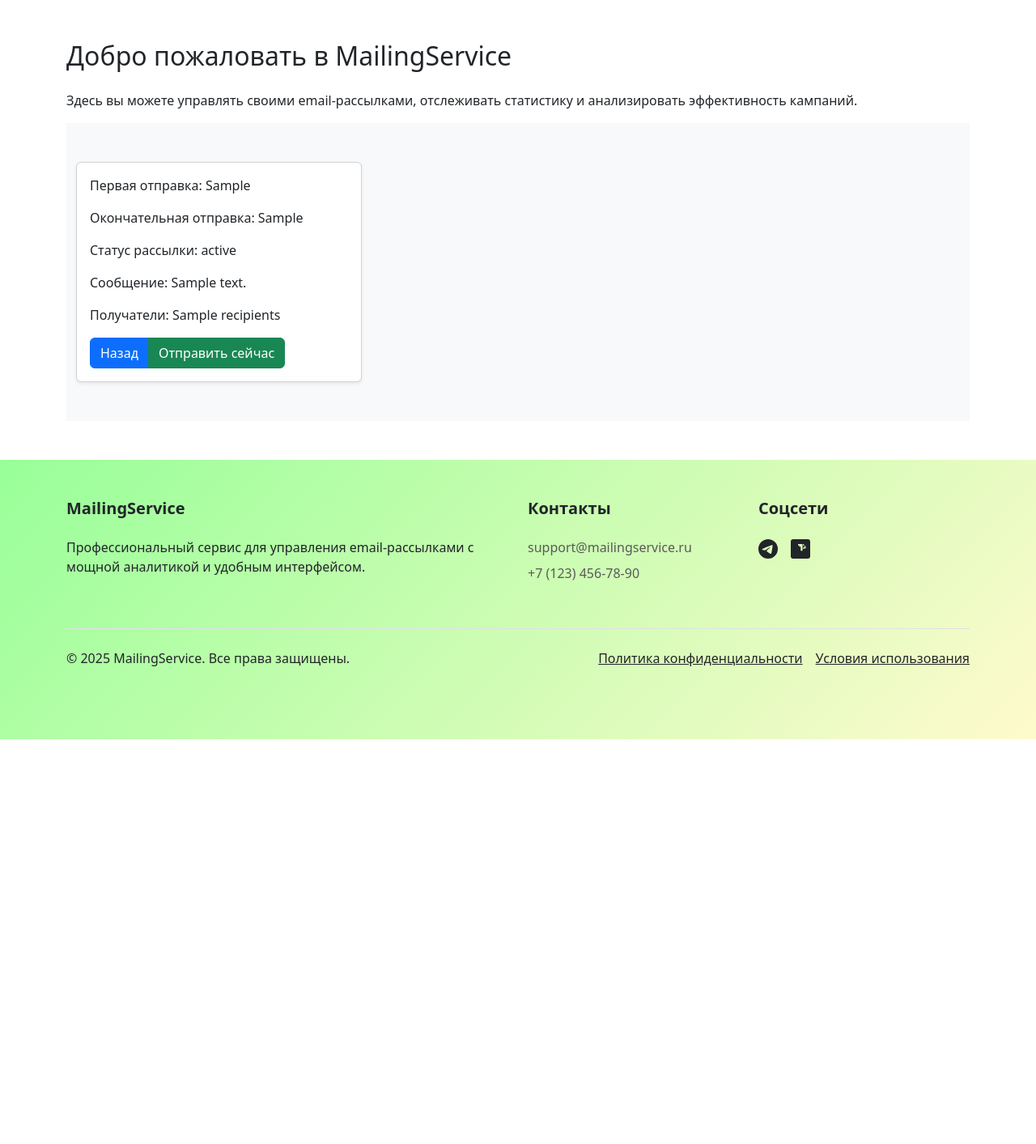
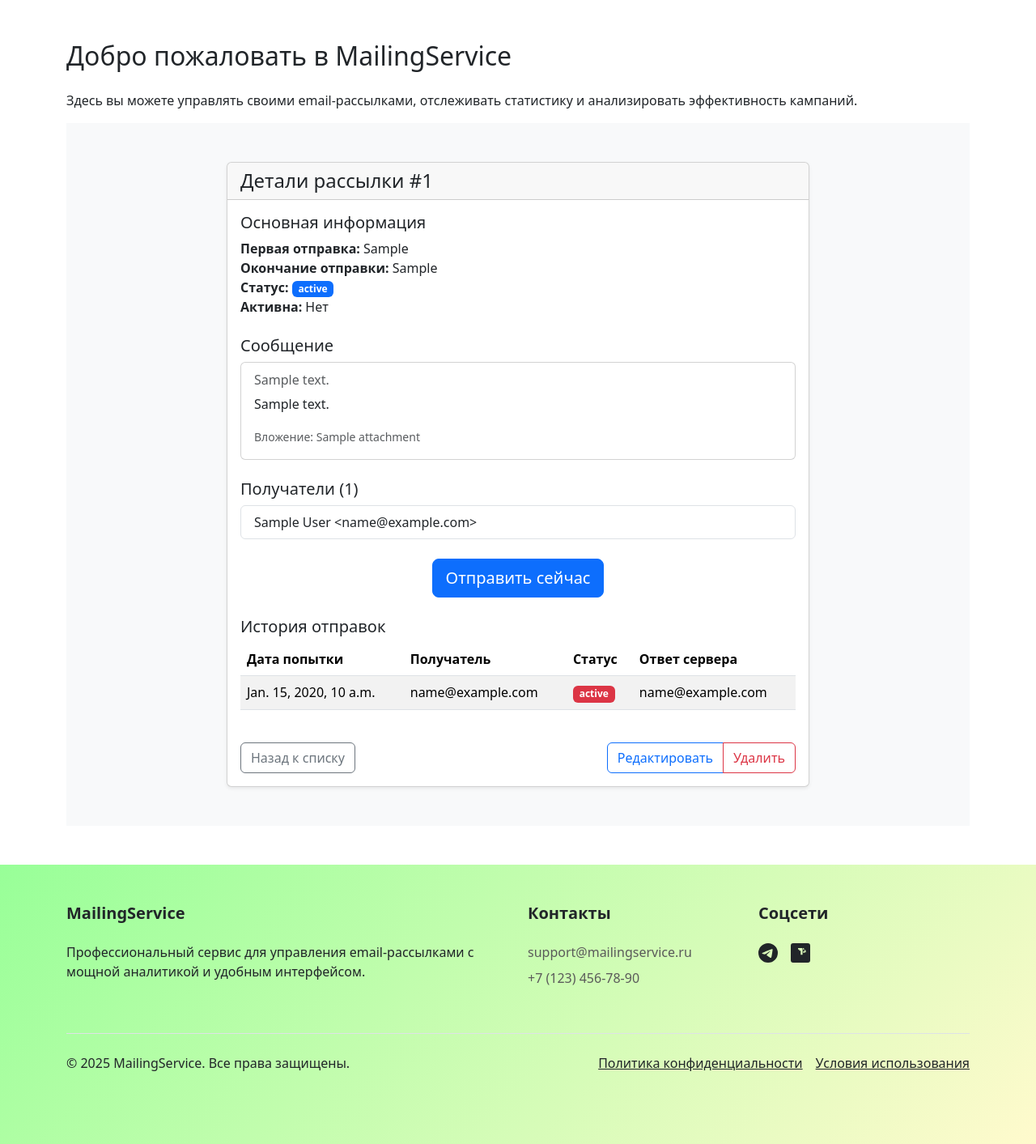
Before and after one commit to YuliaSamoylova0803/Web_application_django, a Django app: template mailing_service/templates/mailing_service/mailing_detail.html in a window 1280 px wide. Shown: the part 307-1720 px from the top of the page at 81% size. Before the commit the page ends 1220 px from the top, so only its background shows below. Run offline with Django 5.2, Linux system fonts and the light colour scheme; the template is opened without the code that fills it: most values are stand-ins (such as "Sample title", 1, 10 or a date in 2020); some libraries are stand-ins or nearby versions.

Commit message:
update template mailing detail in mailing service

```diff
--- a/mailing_service/templates/mailing_service/mailing_detail.html
+++ b/mailing_service/templates/mailing_service/mailing_detail.html
@@ -1,30 +1,113 @@
-{% extends 'mailing_service/mailing_list.html' %}
+{% extends 'mailing_service/base.html' %}
 {% load my_tags %}
 
 {% block content %}
 <div class="album py-5 bg-body-tertiary">
     <div class="container">
-        <div class="row row-cols-1 row-cols-sm-2 row-cols-md-3 g-3">
-            <div class="col">
+        <div class="row justify-content-center">
+            <div class="col-md-8">
                 <div class="card shadow-sm">
+                    <div class="card-header">
+                        <h4 class="my-0 font-weight-normal">Детали рассылки #{{ mailing.id }}</h4>
+                    </div>
+                    <div class="card-body">
+                        <div class="mb-4">
+                            <h5>Основная информация</h5>
+                            <ul class="list-unstyled">
+                                <li><strong>Первая отправка:</strong> {{ mailing.first_shipment }}</li>
+                                <li><strong>Окончание отправки:</strong> {{ mailing.end_shipment }}</li>
+                                <li><strong>Статус:</strong>
+                                    <span class="badge
+                                        {% if mailing.status == mailing.STATUS_LAUNCHED %}bg-success
+                                        {% elif mailing.status == mailing.STATUS_COMPLETED %}bg-secondary
+                                        {% else %}bg-primary{% endif %}">
+                                        {{ mailing.get_status_display }}
+                                    </span>
+                                </li>
+                                <li><strong>Активна:</strong> {% if mailing.is_active %}Да{% else %}Нет{% endif %}</li>
+                            </ul>
+                        </div>
 
-                    <div class="card-body">
-                        <p class="card-text">Первая отправка: {{ mailing.first_shipment }}</p>
-                        <p class="card-text">Окончательная отправка: {{ mailing.end_shipment }}</p>
-                        <p class="card-text">Статус рассылки: {{ mailing.status }}</p>
-                        <p class="card-text">Сообщение: {{ mailing.message }}</p>
-                        <p class="card-text">Получатели: {{ mailing.recipients }} </p>
+                        <div class="mb-4">
+                            <h5>Сообщение</h5>
+                            <div class="card">
+                                <div class="card-body">
+                                    <h6 class="card-subtitle mb-2 text-muted">{{ mailing.message.subject_message }}</h6>
+                                    <p class="card-text">{{ mailing.message.message_body }}</p>
+                                    {% if mailing.message.attachment %}
+                                    <p class="card-text">
+                                        <small class="text-muted">Вложение: {{ mailing.message.attachment.name|filename }}</small>
+                                    </p>
+                                    {% endif %}
+                                </div>
+                            </div>
+                        </div>
 
-                        <div class="d-flex justify-content-between align-items-center">
+                        <div class="mb-4">
+                            <h5>Получатели ({{ mailing.recipients.count }})</h5>
+                            <ul class="list-group">
+                                {% for recipient in mailing.recipients.all %}
+                                <li class="list-group-item">{{ recipient.full_name }} &lt;{{ recipient.email }}&gt;</li>
+                                {% endfor %}
+                            </ul>
+                        </div>
+
+                        {% if object.status != object.STATUS_COMPLETED %}
+                        <div class="mb-4 text-center">
+                            <form method="post" action="{% url 'mailing_service:send_mailing' pk=object.pk %}">
+                                {% csrf_token %}
+                                <button type="submit" class="btn btn-lg btn-primary">Отправить сейчас</button>
+                            </form>
+                        </div>
+                        {% endif %}
+
+                        <div class="mt-4">
+                            <h5>История отправок</h5>
+                            {% if logs %}
+                            <div class="table-responsive">
+                                <table class="table table-striped table-hover">
+                                    <thead>
+                                        <tr>
+                                            <th>Дата попытки</th>
+                                            <th>Получатель</th>
+                                            <th>Статус</th>
+                                            <th>Ответ сервера</th>
+                                        </tr>
+                                    </thead>
+                                    <tbody>
+                                        {% for log in logs %}
+                                        <tr>
+                                            <td>{{ log.date_of_attempt }}</td>
+                                            <td>{{ log.recipient.email }}</td>
+                                            <td>
+                                                <span class="badge {% if log.status == log.STATUS_SUCCESS %}bg-success{% else %}bg-danger{% endif %}">
+                                                    {{ log.get_status_display }}
+                                                </span>
+                                            </td>
+                                            <td>{{ log.mail_server_response|truncatechars:50 }}</td>
+                                        </tr>
+                                        {% endfor %}
+                                    </tbody>
+                                </table>
+                            </div>
+                            {% else %}
+                            <div class="alert alert-info">Нет данных об отправках</div>
+                            {% endif %}
+                        </div>
+
+                        <div class="d-flex justify-content-between mt-4">
+                            <a href="{% url 'mailing_service:mailing_list' %}" class="btn btn-outline-secondary">
+                                <i class="bi bi-arrow-left"></i> Назад к списку
+                            </a>
                             <div class="btn-group">
-                                <a class="btn btn-primary" href="{% url 'mailing_service:mailing_list' %}"
-                                   role="button">Назад</a>
-                                <a href="{% url 'mailing_service:send_mailing' object.pk %}" class="btn btn-success">
-                                    Отправить сейчас
+                                <a href="{% url 'mailing_service:mailing_update' object.pk %}" class="btn btn-outline-primary">
+                                    <i class="bi bi-pencil"></i> Редактировать
+                                </a>
+                                <a href="{% url 'mailing_service:mailing_delete' object.pk %}" class="btn btn-outline-danger">
+                                    <i class="bi bi-trash"></i> Удалить
                                 </a>
                             </div>
                         </div>
-
                     </div>
                 </div>
             </div>
```
